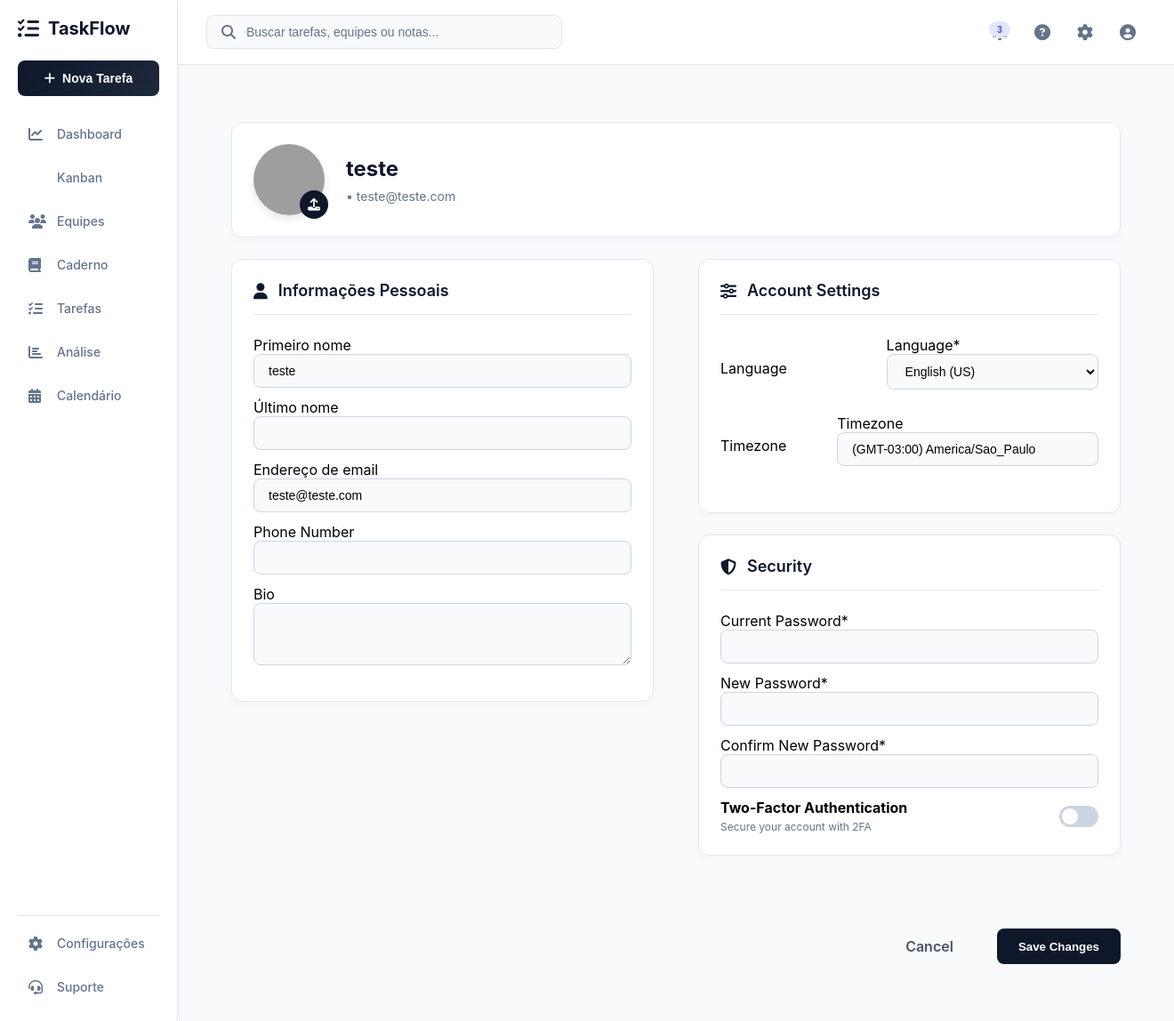
After one commit to RafaelOuverney/Taskflow, a Django app: page /perfil/ in a window 1320 px wide; the page is wider, and only the part inside the window is pictured. The commit adds this page. Shown: that part at 89% size. Run offline with Django 5.2, Linux system fonts and the light colour scheme; a user stored in the database is signed in; some libraries are stand-ins or nearby versions; grey boxes are pictures that could not be loaded.

Commit message:
feat:  página de perfil com funcionalidades de edição e upload de avatar

```diff
--- a/Taskflow/settings.py
+++ b/Taskflow/settings.py
@@ -46,6 +46,8 @@ INSTALLED_APPS = [
     'django.contrib.staticfiles',
     'corsheaders',
     'pages.apps.PagesConfig',
+    'crispy_forms',
+    'crispy_bootstrap5',
 ]
 
 MIDDLEWARE = [
@@ -153,3 +155,6 @@ PASSWORD_HASHERS = [
 LOGIN_URL = '/'
 LOGIN_REDIRECT_URL = '/dashboard/'
 LOGOUT_REDIRECT_URL = '/'
+
+CRISPY_ALLOWED_TEMPLATE_PACKS = "bootstrap5"
+CRISPY_TEMPLATE_PACK = "bootstrap5"
--- /dev/null
+++ b/pages/forms.py
@@ -0,0 +1,18 @@
+from django import forms
+from django.contrib.auth.models import User
+
+class UserUpdateForm(forms.ModelForm):
+    class Meta:
+        model = User
+        fields = ['first_name', 'last_name', 'email']
+
+class ProfileUpdateForm(forms.Form):
+    phone_number = forms.CharField(label='Phone Number', required=False)
+    bio = forms.CharField(label='Bio', widget=forms.Textarea(attrs={'rows': 3}), required=False)
+    language = forms.ChoiceField(label='Language', choices=[('en', 'English (US)'), ('pt-br', 'Português (BR)')])
+    timezone = forms.CharField(label='Timezone', initial='(GMT-03:00) America/Sao_Paulo', required=False)
+
+class SecurityForm(forms.Form):
+    current_password = forms.CharField(label='Current Password', widget=forms.PasswordInput)
+    new_password = forms.CharField(label='New Password', widget=forms.PasswordInput)
+    confirm_password = forms.CharField(label='Confirm New Password', widget=forms.PasswordInput)
--- /dev/null
+++ b/pages/static/css/perfil.css
@@ -0,0 +1,257 @@
+/* static/css/perfil.css */
+
+.profile-container {
+    max-width: 1000px;
+    margin: 0 auto;
+    padding: 32px 0;
+}
+
+.card {
+    background-color: #ffffff;
+    border-radius: 12px;
+    box-shadow: 0 4px 6px rgba(0, 0, 0, 0.02);
+    border: 1px solid #e2e8f0;
+    padding: 24px;
+    margin-bottom: 24px;
+}
+
+/* HEADER */
+.profile-header {
+    display: flex;
+    align-items: center;
+    gap: 24px;
+}
+
+.avatar-wrapper {
+    position: relative;
+    width: 80px;
+    height: 80px;
+}
+
+.avatar-wrapper img {
+    width: 100%;
+    height: 100%;
+    border-radius: 50%;
+    object-fit: cover;
+    box-shadow: 0 4px 10px rgba(0,0,0,0.1);
+}
+
+.upload-btn {
+    position: absolute;
+    bottom: -4px;
+    right: -4px;
+    background-color: #0f172a;
+    color: white;
+    border: none;
+    border-radius: 50%;
+    width: 32px;
+    height: 32px;
+    cursor: pointer;
+    display: flex;
+    align-items: center;
+    justify-content: center;
+    font-size: 14px;
+    transition: 0.2s;
+}
+
+.upload-btn:hover {
+    background-color: #1e293b;
+}
+
+.profile-title h2 {
+    font-size: 24px;
+    font-weight: 700;
+    color: #0f172a;
+    margin-bottom: 8px;
+}
+
+.profile-title p {
+    color: #64748b;
+    font-size: 14px;
+    display: flex;
+    align-items: center;
+    gap: 8px;
+}
+
+.badge {
+    background-color: #e0e7ff;
+    color: #4f46e5;
+    padding: 4px 12px;
+    border-radius: 16px;
+    font-weight: 600;
+}
+
+/* FORM GRID */
+.profile-form-grid {
+    display: grid;
+    grid-template-columns: 1fr 1fr;
+    gap: 50px;
+}
+
+.form-section h3 {
+    font-size: 18px;
+    font-weight: 600;
+    color: #0f172a;
+    margin-bottom: 24px;
+    display: flex;
+    align-items: center;
+    gap: 12px;
+    border-bottom: 1px solid #e2e8f0;
+    padding-bottom: 16px;
+}
+
+/* Ajustes para os campos do Crispy Forms ficarem com a cara do seu design */
+.form-group {
+    margin-bottom: 32px;
+}
+
+.form-control, .form-select {
+    background-color: #f8fafc;
+    border: 1px solid #cbd5e1;
+    border-radius: 8px;
+    padding: 10px 16px;
+    font-size: 14px;
+    width: 100%;
+    margin-bottom: 12px;
+}
+
+.form-control:focus {
+    outline: none;
+    border-color: #94a3b8;
+    background-color: #ffffff;
+}
+
+/* THEME TOGGLE */
+.settings-row {
+    display: flex;
+    justify-content: space-between;
+    align-items: center;
+    margin-bottom: 16px;
+}
+
+.theme-toggle {
+    display: flex;
+    background-color: #f1f5f9;
+    border-radius: 20px;
+    overflow: hidden;
+    padding: 4px;
+}
+
+.theme-toggle input[type="radio"] {
+    display: none;
+}
+
+.theme-toggle label {
+    padding: 6px 16px;
+    font-size: 13px;
+    font-weight: 600;
+    cursor: pointer;
+    border-radius: 16px;
+    color: #64748b;
+    transition: 0.3s;
+}
+
+.theme-toggle input[type="radio"]:checked + label {
+    background-color: #ffffff;
+    color: #0f172a;
+    box-shadow: 0 2px 4px rgba(0,0,0,0.05);
+}
+
+/* TOGGLE SWITCH (2FA) */
+.toggle-row {
+    display: flex;
+    justify-content: space-between;
+    align-items: center;
+}
+
+.text-muted {
+    color: #64748b;
+    font-size: 12px;
+    margin-top: 4px;
+}
+
+.switch {
+    position: relative;
+    display: inline-block;
+    width: 44px;
+    height: 24px;
+}
+
+.switch input {
+    opacity: 0;
+    width: 0;
+    height: 0;
+}
+
+.slider {
+    position: absolute;
+    cursor: pointer;
+    top: 0; left: 0; right: 0; bottom: 0;
+    background-color: #cbd5e1;
+    transition: .4s;
+    border-radius: 24px;
+}
+
+.slider:before {
+    position: absolute;
+    content: "";
+    height: 18px;
+    width: 18px;
+    left: 3px;
+    bottom: 3px;
+    background-color: white;
+    transition: .4s;
+    border-radius: 50%;
+}
+
+input:checked + .slider {
+    background-color: #4f46e5;
+}
+
+input:checked + .slider:before {
+    transform: translateX(20px);
+}
+
+/* ACTIONS */
+.form-actions {
+    grid-column: 1 / -1; /* Ocupa as duas colunas */
+    display: flex;
+    justify-content: flex-end;
+    gap: 25px;
+    margin-top: 8px;
+}
+
+.btn-cancel {
+    padding: 10px 24px;
+    font-weight: 600;
+    color: #475569;
+    text-decoration: none;
+    border-radius: 8px;
+    transition: 0.2s;
+}
+
+.btn-cancel:hover {
+    background-color: #f1f5f9;
+}
+
+.btn-save {
+    background-color: #0f172a;
+    color: white;
+    border: none;
+    padding: 10px 24px;
+    border-radius: 8px;
+    font-weight: 600;
+    cursor: pointer;
+    transition: 0.2s;
+}
+
+.btn-save:hover {
+    background-color: #1e293b;
+}
+
+/* Responsividade */
+@media (max-width: 768px) {
+    .profile-form-grid {
+        grid-template-columns: 1fr;
+    }
+}
--- /dev/null
+++ b/pages/static/js/perfil.js
@@ -0,0 +1,23 @@
+document.addEventListener('DOMContentLoaded', () => {
+    const uploadBtn = document.getElementById('uploadAvatarBtn');
+    const avatarInput = document.getElementById('avatarInput');
+    const avatarPreview = document.getElementById('avatarPreview');
+
+    if (uploadBtn && avatarInput) {
+        uploadBtn.addEventListener('click', (e) => {
+            e.preventDefault(); // Evita submeter o formulário
+            avatarInput.click();
+        });
+
+        avatarInput.addEventListener('change', function() {
+            const file = this.files[0];
+            if (file) {
+                const reader = new FileReader();
+                reader.addEventListener('load', function() {
+                    avatarPreview.setAttribute('src', this.result);
+                });
+                reader.readAsDataURL(file);
+            }
+        });
+    }
+});
--- a/pages/templates/base.html
+++ b/pages/templates/base.html
@@ -9,6 +9,7 @@
 
     <link rel="stylesheet" href="https://cdnjs.cloudflare.com/ajax/libs/font-awesome/6.4.0/css/all.min.css">
     <link rel="stylesheet" href="{% static 'css/base.css' %}">
+    <link rel="icon" href="{% static 'img/favicon.ico' %}" type="image/x-icon">
     {% block extra_css %}{% endblock %}
 </head>
 <body>
@@ -116,7 +117,7 @@
                 </div>
             </div>
             <div class="user-menu-divider"></div>
-            <a href="#" class="user-menu-item">
+            <a href="{% url 'perfil' %}" class="user-menu-item {% if request.resolver_match.url_name == 'perfil' %}active{% endif %}">
                 <i class="fas fa-user"></i> Meu Perfil
             </a>
             <a href="#" class="user-menu-item">
--- /dev/null
+++ b/pages/templates/perfil.html
@@ -0,0 +1,88 @@
+{% extends 'base.html' %}
+{% load static crispy_forms_tags %}
+
+{% block title %}Perfil - TaskFlow{% endblock %}
+
+{% block extra_css %}
+<link rel="stylesheet" href="{% static 'css/perfil.css' %}">
+{% endblock %}
+
+{% block content %}
+<div class="profile-container">
+
+    <div class="profile-header card">
+        <div class="avatar-wrapper">
+            <img src="{% if user.profile.avatar %}{{ user.profile.avatar.url }}{% else %}https://ui-avatars.com/api/?name={{ user.first_name }}+{{ user.last_name }}&background=0D8ABC&color=fff{% endif %}" alt="Avatar" id="avatarPreview">
+            <button class="upload-btn" id="uploadAvatarBtn"><i class="fas fa-upload"></i></button>
+        </div>
+        <div class="profile-title">
+            <h2>{{ user.first_name }} {{ user.last_name }}</h2>
+            <p><span class="badge">@{{ user.username }}</span> &bull; {{ user.email|default:user.email }}</p>
+        </div>
+    </div>
+
+    <form method="POST" enctype="multipart/form-data" class="profile-form-grid">
+        {% csrf_token %}
+
+        <input type="file" id="avatarInput" name="avatar" accept="image/*" style="display: none;">
+
+        <div class="left-column">
+            <div class="card form-section">
+                <h3><i class="fas fa-user"></i> Informações Pessoais</h3>
+
+                {{ user_form.first_name|as_crispy_field }}
+                {{ user_form.last_name|as_crispy_field }}
+                {{ user_form.email|as_crispy_field }}
+                {{ profile_form.phone_number|as_crispy_field }}
+                {{ profile_form.bio|as_crispy_field }}
+            </div>
+        </div>
+
+        <div class="right-column">
+
+            <div class="card form-section">
+                <h3><i class="fas fa-sliders-h"></i> Account Settings</h3>
+
+                <div class="settings-row">
+                    <label>Language</label>
+                    {{ profile_form.language|as_crispy_field }}
+                </div>
+
+                <div class="settings-row">
+                    <label>Timezone</label>
+                    {{ profile_form.timezone|as_crispy_field }}
+                </div>
+
+            </div>
+
+            <div class="card form-section">
+                <h3><i class="fas fa-shield-alt"></i> Security</h3>
+
+                {{ password_form.current_password|as_crispy_field }}
+                {{ password_form.new_password|as_crispy_field }}
+                {{ password_form.confirm_password|as_crispy_field }}
+
+                <div class="toggle-row mt-4">
+                    <div>
+                        <strong>Two-Factor Authentication</strong>
+                        <p class="text-muted">Secure your account with 2FA</p>
+                    </div>
+                    <label class="switch">
+                        <input type="checkbox" name="two_factor" {% if user.profile.two_factor %}checked{% endif %}>
+                        <span class="slider round"></span>
+                    </label>
+                </div>
+            </div>
+        </div>
+
+        <div class="form-actions">
+            <a href="{% url 'dashboard' %}" class="btn-cancel">Cancel</a>
+            <button type="submit" class="btn-save">Save Changes</button>
+        </div>
+    </form>
+</div>
+{% endblock %}
+
+{% block extra_js %}
+<script src="{% static 'js/perfil.js' %}"></script>
+{% endblock %}
--- a/pages/urls.py
+++ b/pages/urls.py
@@ -1,6 +1,6 @@
 from django.urls import path
 from .views import (
-    DashboardView, IndexView, LogoutView, RecuperacaoView, CadastroView,
+    DashboardView, IndexView, LogoutView, PerfilView, RecuperacaoView, CadastroView,
     NotebookListView, NotebookCreateAPI, NotebookSaveAPI, NotebookDeleteAPI, NotebookGetListAPI,
     TasksListView, TaskCreateAPI, TaskUpdateAPI, TaskToggleAPI, TaskDeleteAPI,
     SubTaskCreateAPI, SubTaskToggleAPI, SubTaskDeleteAPI, TasksGetListAPI,
@@ -15,6 +15,7 @@ urlpatterns = [
     path('logout/', LogoutView.as_view(), name='logout'),
     path('dashboard/', DashboardView.as_view(), name='dashboard'),
     path('sobre/', SobreView.as_view(), name='sobre'),
+    path('perfil/', PerfilView.as_view(), name='perfil'),
 
 
     path('caderno/', NotebookListView.as_view(), name='notebook'),
--- a/pages/views.py
+++ b/pages/views.py
@@ -8,6 +8,8 @@ from django.contrib.auth import login, authenticate, logout
 from django.utils.decorators import method_decorator
 from django.views.decorators.csrf import csrf_protect
 from django.contrib.auth.models import User
+
+from pages.forms import ProfileUpdateForm, SecurityForm, UserUpdateForm
 
 class IndexView(TemplateView):
     template_name = 'index.html'
@@ -562,3 +564,18 @@ class TasksGetListAPI(LoginRequiredMixin, TemplateView):
 
 class SobreView(TemplateView):
     template_name = 'sobre.html'
+
+class PerfilView(TemplateView):
+    template_name = 'perfil.html'
+
+    def get_context_data(self, **kwargs):
+        context = super().get_context_data(**kwargs)
+        if self.request.user.is_authenticated:
+            context['user_form'] = UserUpdateForm(instance=self.request.user)
+        else:
+            context['user_form'] = UserUpdateForm()
+
+        context['profile_form'] = ProfileUpdateForm()
+        context['password_form'] = SecurityForm()
+
+        return context
```
